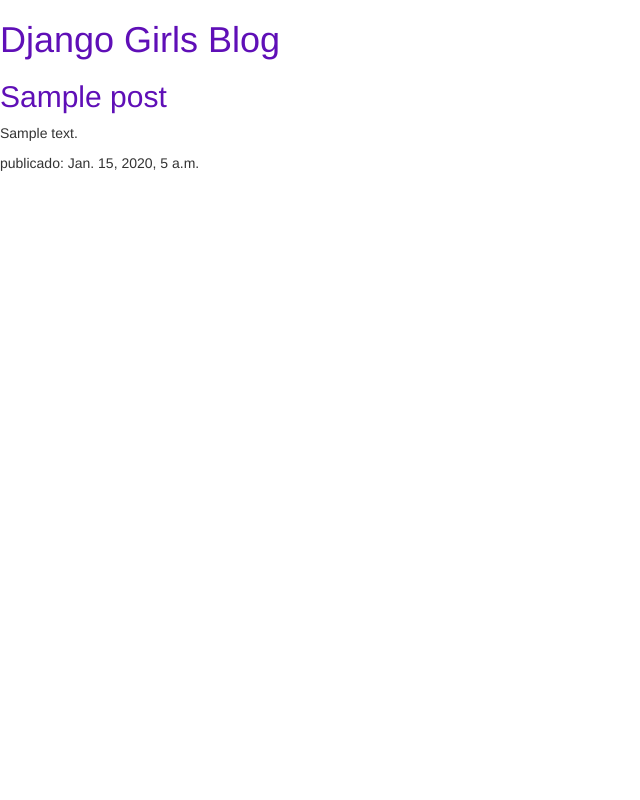
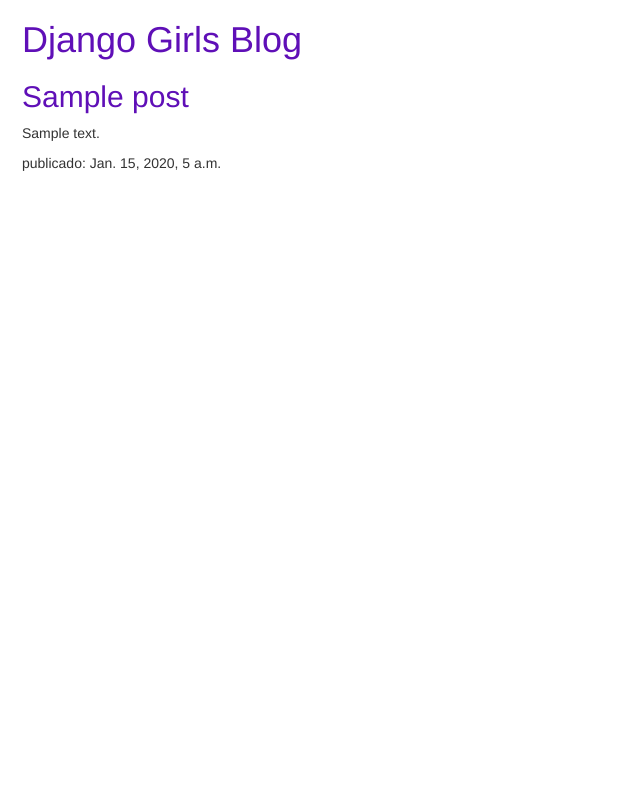
Before and after one commit to SamEightNumbers/my-first-blog, a Django app: page / in a window 1280 px wide. Shown: the whole page, without its empty margins (0-640 px from the left). Run offline with Django 5.2, Linux system fonts and the light colour scheme; tables that the repository leaves empty hold one stand-in row (values such as "Sample post"); some libraries are stand-ins or nearby versions.

Commit message:
Update blog.css

```diff
--- a/blog/static/CSS/blog.css
+++ b/blog/static/CSS/blog.css
@@ -1,3 +1,7 @@
 h1 a, h2 a {
      color: #5f0fb7;
 }
+
+body {
+    padding-left: 22px;
+}
```
